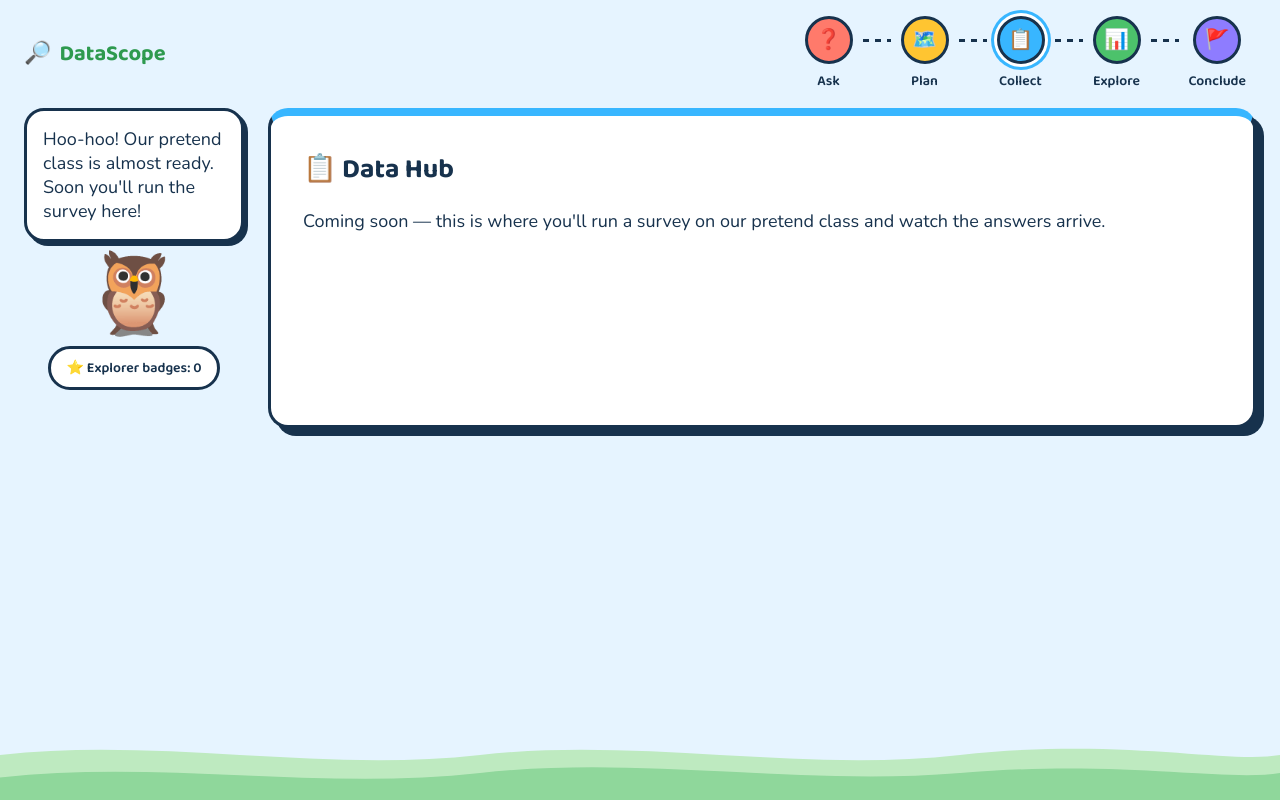
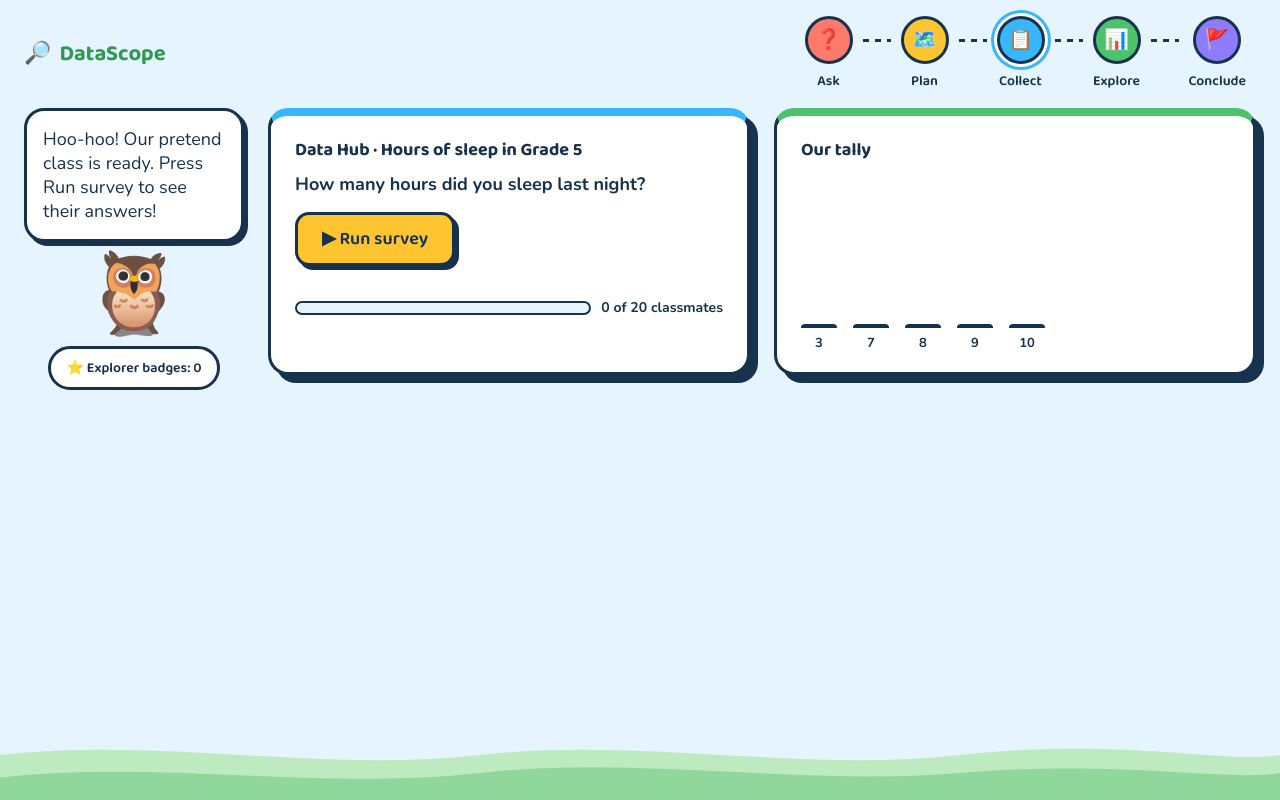
Before and after one commit to habiba-11/datascope, a website with bundled scripts: page rooms/data-hub.html in a window 1280 px wide. Built offline with nearby package versions, Linux system fonts and the light colour scheme.

Commit message:
Part 4: Data Hub room with live survey reveal
Wire the seeded generator into the Data Hub room: Run survey reveals the
sleep-hours scenario's 20 classmates one at a time with a progress bar and
a live tally of bars per value, respecting prefers-reduced-motion.

```diff
--- /dev/null
+++ b/css/data-hub.css
@@ -0,0 +1,144 @@
+.room-content:has(.two-panel) {
+  background: none;
+  border: none;
+  box-shadow: none;
+  padding: 0;
+}
+
+.two-panel {
+  display: flex;
+  gap: 24px;
+  flex-wrap: wrap;
+}
+
+.panel {
+  flex: 1;
+  min-width: 260px;
+  background: white;
+  border: var(--border-width) solid var(--color-navy);
+  border-top: 8px solid var(--panel-accent);
+  border-radius: var(--radius-card);
+  box-shadow: var(--shadow-card);
+  padding: 20px 24px;
+}
+
+.panel-header {
+  font-family: var(--font-heading);
+  font-weight: 700;
+  font-size: 18px;
+  margin: 0 0 8px;
+}
+
+.room-question {
+  font-weight: 700;
+  margin: 4px 0 16px;
+}
+
+.reveal-list {
+  list-style: none;
+  margin: 16px 0 0;
+  padding: 0;
+  max-height: 260px;
+  overflow-y: auto;
+  display: flex;
+  flex-direction: column;
+  gap: 8px;
+}
+
+.reveal-item {
+  display: flex;
+  align-items: center;
+  gap: 10px;
+  background: var(--color-bg);
+  border: 2px solid var(--color-navy);
+  border-radius: 12px;
+  padding: 8px 12px;
+  font-weight: 700;
+  animation: pop-in 0.25s ease-out;
+}
+
+.reveal-item .badge {
+  width: 28px;
+  height: 28px;
+  flex-shrink: 0;
+  border-radius: 50%;
+  background: var(--color-collect);
+  border: 2px solid var(--color-navy);
+  display: flex;
+  align-items: center;
+  justify-content: center;
+  font-size: 13px;
+}
+
+@keyframes pop-in {
+  from { transform: scale(0.8); opacity: 0; }
+  to { transform: scale(1); opacity: 1; }
+}
+
+@media (prefers-reduced-motion: reduce) {
+  .reveal-item { animation: none; }
+}
+
+.progress-row {
+  display: flex;
+  align-items: center;
+  gap: 10px;
+  margin-top: 16px;
+}
+
+.progress-track {
+  flex: 1;
+  height: 14px;
+  background: var(--color-bg);
+  border: 2px solid var(--color-navy);
+  border-radius: 999px;
+  overflow: hidden;
+}
+
+.progress-fill {
+  height: 100%;
+  width: 0%;
+  background: var(--color-btn-main-bg);
+  transition: width 0.3s ease;
+}
+
+#progress-text {
+  font-size: 14px;
+  font-weight: 700;
+  white-space: nowrap;
+}
+
+.tally {
+  display: flex;
+  gap: 16px;
+  align-items: flex-end;
+  min-height: 180px;
+  margin-top: 8px;
+}
+
+.tally-col {
+  display: flex;
+  flex-direction: column;
+  align-items: center;
+  gap: 6px;
+  justify-content: flex-end;
+  height: 100%;
+}
+
+.tally-count {
+  font-weight: 700;
+  min-height: 1.2em;
+}
+
+.tally-bar {
+  width: 36px;
+  background: var(--color-collect);
+  border: 2px solid var(--color-navy);
+  border-radius: 8px 8px 0 0;
+  transition: height 0.25s ease;
+}
+
+.tally-label {
+  font-size: 13px;
+  font-weight: 700;
+}
--- a/js/rooms/data-hub.js
+++ b/js/rooms/data-hub.js
@@ -1,11 +1,99 @@
 import { mountShell } from '../app.js';
+import { generateClassData } from '../helpers/generator.js';
+
+async function init() {
+  const response = await fetch('../data/scenarios/sleep-hours.json');
+  const recipe = await response.json();
+  const { values } = generateClassData(recipe);
 
   mountShell({
     step: 'collect',
     accent: 'collect',
-  pipMessage: "Hoo-hoo! Our pretend class is almost ready. Soon you'll run the survey here!",
+    pipMessage: "Hoo-hoo! Our pretend class is ready. Press Run survey to see their answers!",
     contentHTML: `
-    <h2>📋 Data Hub</h2>
-    <p>Coming soon — this is where you'll run a survey on our pretend class and watch the answers arrive.</p>
+      <div class="two-panel">
+        <section class="panel" style="--panel-accent: var(--color-collect)">
+          <header class="panel-header">Data Hub · ${recipe.title}</header>
+          <p class="room-question">${recipe.question}</p>
+          <button id="run-survey-btn" class="btn btn-run" type="button">▶ Run survey</button>
+          <ol id="reveal-list" class="reveal-list" aria-live="polite"></ol>
+          <div class="progress-row">
+            <div class="progress-track"><div id="progress-fill" class="progress-fill"></div></div>
+            <span id="progress-text">0 of ${recipe.classSize} classmates</span>
+          </div>
+        </section>
+        <section class="panel" style="--panel-accent: var(--color-explore)">
+          <header class="panel-header">Our tally</header>
+          <div id="tally" class="tally"></div>
+        </section>
+      </div>
     `,
   });
+
+  wireUpSurvey(recipe, values);
+}
+
+function wireUpSurvey(recipe, values) {
+  const button = document.getElementById('run-survey-btn');
+  const list = document.getElementById('reveal-list');
+  const progressFill = document.getElementById('progress-fill');
+  const progressText = document.getElementById('progress-text');
+  const tally = document.getElementById('tally');
+  const reduceMotion = window.matchMedia('(prefers-reduced-motion: reduce)').matches;
+
+  const counts = new Map();
+  for (const value of recipe.valuePool) counts.set(value, 0);
+  for (const value of recipe.mustInclude || []) counts.set(value, 0);
+
+  function renderTally() {
+    const maxCount = Math.max(1, ...counts.values());
+    const sortedKeys = [...counts.keys()].sort((a, b) => a - b);
+    tally.innerHTML = sortedKeys
+      .map((key) => {
+        const count = counts.get(key);
+        const height = (count / maxCount) * 140;
+        return `
+          <div class="tally-col">
+            <span class="tally-count">${count || ''}</span>
+            <div class="tally-bar" style="height: ${height}px"></div>
+            <span class="tally-label">${key}</span>
+          </div>
+        `;
+      })
+      .join('');
+  }
+
+  button.addEventListener('click', () => {
+    button.disabled = true;
+    button.textContent = 'Running...';
+    let revealed = 0;
+
+    function revealNext() {
+      const value = values[revealed];
+      revealed += 1;
+
+      const item = document.createElement('li');
+      item.className = 'reveal-item';
+      item.innerHTML = `<span class="badge">${revealed}</span> Classmate ${revealed}: ${value} ${recipe.unit || ''}`;
+      list.prepend(item);
+
+      counts.set(value, (counts.get(value) || 0) + 1);
+      renderTally();
+
+      progressFill.style.width = `${(revealed / values.length) * 100}%`;
+      progressText.textContent = `${revealed} of ${values.length} classmates`;
+
+      if (revealed < values.length) {
+        setTimeout(revealNext, reduceMotion ? 0 : 400);
+      } else {
+        button.textContent = 'Survey complete!';
+      }
+    }
+
+    revealNext();
+  });
+
+  renderTally();
+}
+
+init();
--- a/rooms/data-hub.html
+++ b/rooms/data-hub.html
@@ -9,6 +9,7 @@
   <link rel="stylesheet" href="../css/theme.css">
   <link rel="stylesheet" href="../css/base.css">
   <link rel="stylesheet" href="../css/shell.css">
+  <link rel="stylesheet" href="../css/data-hub.css">
 </head>
 <body>
   <div id="shell"></div>
```
Also changed, not shown: docs/build-progress.md (+8 -3 lines). Lines whose indentation alone changed are shown as unchanged.
